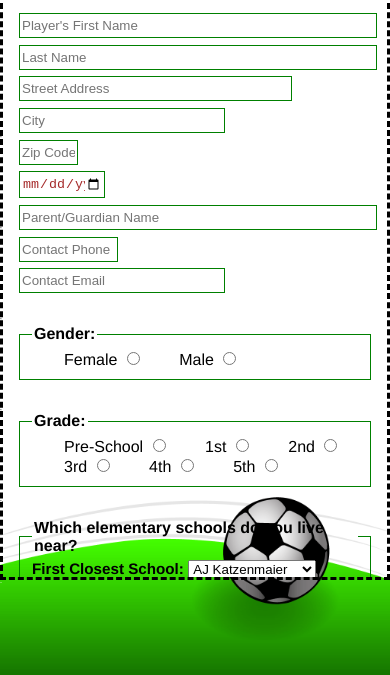
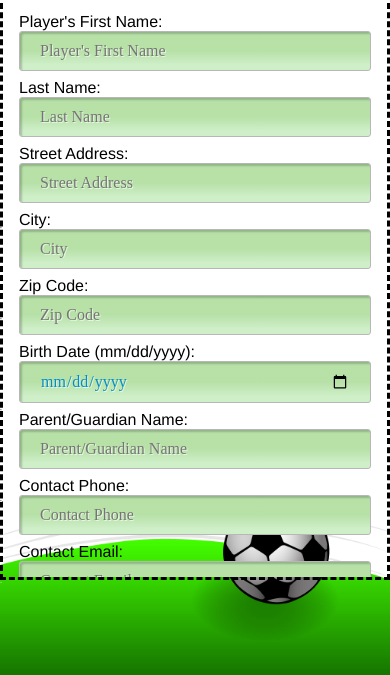
Before and after one commit to guzmanpatriciomartin/NYSL, a plain HTML site: page registration.html in a window 390 px wide. Shown: the part 169-844 px from the top of the page. Drawn offline with nearby package versions, Linux system fonts and the light colour scheme; a script that the page names is missing.

Commit message:
form styles

```diff
--- a/css/nysl_3.css
+++ b/css/nysl_3.css
@@ -297,10 +297,65 @@ padding: 0%;
   width: 100vw;
 }
 .stylized label{
-  display: none;
+  /* display: none; */
+  display: flex;
+  align-self: flex-start;
 }
 .stylized input{
-  color: brown;
+
+  display: inline;
+  -webkit-box-sizing: border-box;
+  -moz-box-sizing: border-box;
+  box-sizing: border-box;
+  width: 100%;
+  right: 0;
+  left: 0;
+  padding: 10px 20px;
+  border: 1px solid #b7b7b7;
+  -webkit-border-radius: 3px;
+  border-radius: 3px;
+  font: normal 16px/normal "Times New Roman", Times, serif;
+  color: rgba(0,142,198,1);
+  -o-text-overflow: clip;
+  text-overflow: clip;
+  background: -webkit-linear-gradient(-90deg, rgba(81,184,41,0.4) 0, rgba(81,184,41,0.4) 50%, rgba(207,239,201,1) 87%, rgba(207,239,201,1) 100%), rgba(252,252,252,1);
+  background: -moz-linear-gradient(180deg, rgba(81,184,41,0.4) 0, rgba(81,184,41,0.4) 50%, rgba(207,239,201,1) 87%, rgba(207,239,201,1) 100%), rgba(252,252,252,1);
+  background: linear-gradient(180deg, rgba(81,184,41,0.4) 0, rgba(81,184,41,0.4) 50%, rgba(207,239,201,1) 87%, rgba(207,239,201,1) 100%), rgba(252,252,252,1);
+  background-position: 50% 50%;
+  -webkit-background-origin: padding-box;
+  background-origin: padding-box;
+  -webkit-background-clip: border-box;
+  background-clip: border-box;
+  -webkit-background-size: auto auto;
+  background-size: auto auto;
+  -webkit-box-shadow: 2px 2px 2px 0 rgba(0,0,0,0.2) inset;
+  box-shadow: 2px 2px 2px 0 rgba(0,0,0,0.2) inset;
+  text-shadow: 1px 1px 0 rgba(255,255,255,0.66) ;
+  -webkit-transition: all 200ms cubic-bezier(0.42, 0, 0.58, 1);
+  -moz-transition: all 200ms cubic-bezier(0.42, 0, 0.58, 1);
+  -o-transition: all 200ms cubic-bezier(0.42, 0, 0.58, 1);
+  transition: all 200ms cubic-bezier(0.42, 0, 0.58, 1);
+
+}
+#street_address{
+  width: 100%;
+}
+#city{
+  width: 100%;
+}
+#zip{
+  width: 100%;
+}
+#birth_date{
+  width: 100%;
+}
+#contact_phone{
+  width: 100%;
+}
+#contact_email{
+  width: 100%;
+}
+#sig_date{
   width: 100%;
 }
 }
```
